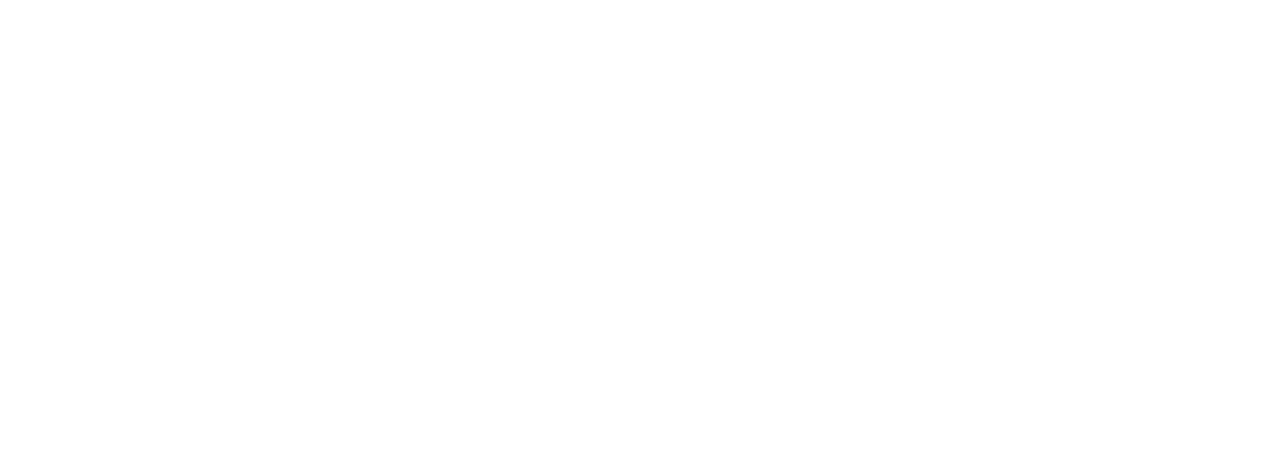
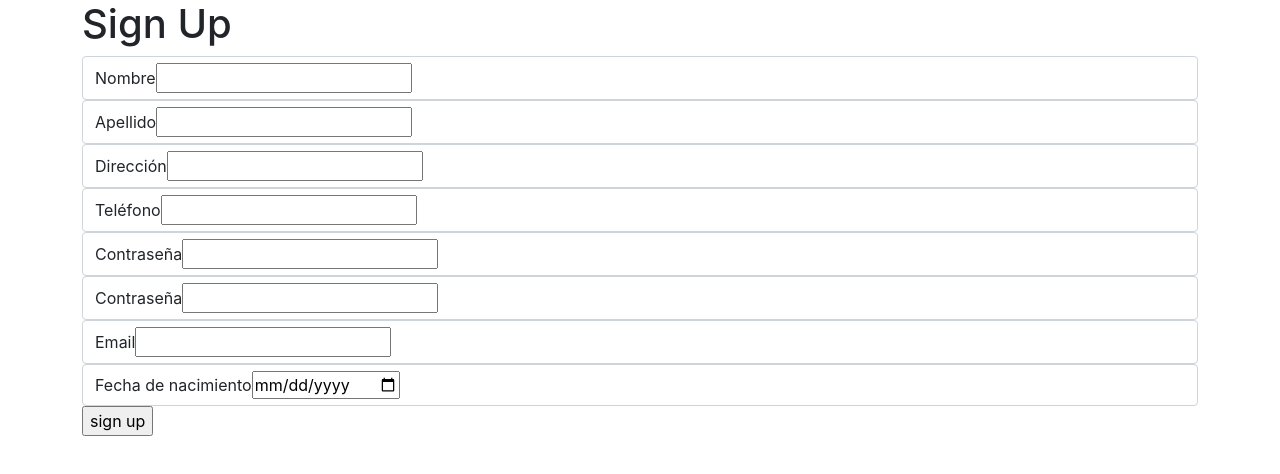
Before and after one commit to santi-xiao/eCommerce-practica-frontend, a React (Create React App) app: page /signup in a window 1280 px wide. Before the commit this address had no page. Shown: the top 474 px of the page. Built offline with nearby package versions, Linux system fonts and the light colour scheme.

Commit message:
Empezando login

```diff
--- a/src/index.js
+++ b/src/index.js
@@ -7,6 +7,8 @@ import Home from './pages/Home'
 import Productos from './pages/Productos';
 import DetallesProducto from './pages/DetallesProducto';
 import Pasarela from './pages/Pasarela';
+import Login from './pages/Login';
+import Signup from './pages/Signup';
 
 
 ReactDOM.render(
@@ -21,6 +23,8 @@ ReactDOM.render(
         </Route>
         <Route path="checkout" element={<Pasarela/>} />
       </Route>
+      <Route path='login' element={<Login/>}/>
+      <Route path='signup' element={<Signup />}/>
       <Route to="*" element={<p>Nada por aqui!</p>} />
     </Routes>
   </BrowserRouter>
--- /dev/null
+++ b/src/pages/Login.js
@@ -0,0 +1,32 @@
+import React from 'react';
+
+const axios = require('axios');
+
+const Login = () => {
+
+    // const verificarCredenciales = (e) =>{
+    //     e.preventDefault();
+    //    axios.
+    // }
+
+    return(
+        <>
+        <div className='container'>
+            <h1 className='text-center'>Login</h1>
+            <form>
+                <div className='form-group'>
+                    <label form='email'>Email address</label>
+                    <input type="email" className='form-control' id='email' name='email' />
+                </div>
+                <div className='form-group'>
+                    <label form='password'>Password</label>
+                    <input type="password" className='form-control' id='password' name='password' />
+                </div>
+                <input type="submit" value="Login" />
+            </form>
+        </div>
+        </>
+    )
+}
+
+export default Login;
--- /dev/null
+++ b/src/pages/Signup.js
@@ -0,0 +1,86 @@
+import React, { useState } from 'react';
+
+const Signup = () => {
+
+    const [usuario, setUsuario] = useState([]);
+
+    const handleSubmit = (e) => {
+        e.preventDefault()
+        const target = e.target;
+        const nombre = target.nombre.value;
+        const apellido = target.apellido.value;
+        const direccion = target.direccion.value;
+        const telefono = target.telefono.value;
+        const contraseña = target.contraseña.value;
+        const contraseña2 = target.contraseña2.value;
+        const email = target.email.value;
+        const fecha_nacimiento = target.fecha_nacimiento.value;
+        const activo = true;
+
+        if(nombre.trim() === "" || apellido.trim() === "" || direccion.trim() === "" || !fecha_nacimiento || email.trim() === ""){
+            return console.log("Arregla el form");
+        }
+        if(telefono.trim() === ""){
+            return console.log("arregla telefono");
+        }
+        if(contraseña !== contraseña2){
+            return console.log("contraseñas distintas");
+        }
+        setUsuario({
+            tipo: 1,
+            nombre,
+            apellido,
+            direccion,
+            telefono,
+            contraseña,
+            email,
+            fecha_nacimiento,
+            activo
+        });
+    }
+
+    return(
+        <>
+        <div className='container'>
+            <h1>Sign Up</h1>
+            <form onSubmit={handleSubmit}>
+                <div className='form-control'>
+                    <label htmlFor="nombre">Nombre</label>
+                    <input type="text" name='nombre' id='nombre' required/>
+                </div>
+                <div className='form-control'>
+                    <label htmlFor="apellido">Apellido</label>
+                    <input type="text" name='apellido' id='apellido' required/>
+                </div>
+                <div className='form-control'>
+                    <label htmlFor="direccion">Dirección</label>
+                    <input type="text" name='direccion' id='direccion' required/>
+                </div>
+                <div className='form-control'>
+                    <label htmlFor="telefono">Teléfono</label>
+                    <input type="text" name='telefono' id='telefono' required/>
+                </div>
+                <div className='form-control'>
+                    <label htmlFor="contraseña">Contraseña</label>
+                    <input type="password" name='contraseña' id='contraseña' required/>
+                </div>
+                <div className='form-control'>
+                    <label htmlFor="contraseña2">Contraseña</label>
+                    <input type="password" name='contraseña2' id='contraseña2' required/>
+                </div>
+                <div className='form-control'>
+                    <label htmlFor="email">Email</label>
+                    <input type="email" name='email' id='email' required/>
+                </div>
+                <div className='form-control'>
+                    <label htmlFor="fecha_nacimiento">Fecha de nacimiento</label>
+                    <input type="date" name='fecha_nacimiento' id='fecha_nacimiento' required/>
+                </div>
+                <input type="submit" value="sign up" />
+            </form>
+        </div>
+        </>
+    )
+}
+
+export default Signup;
```
